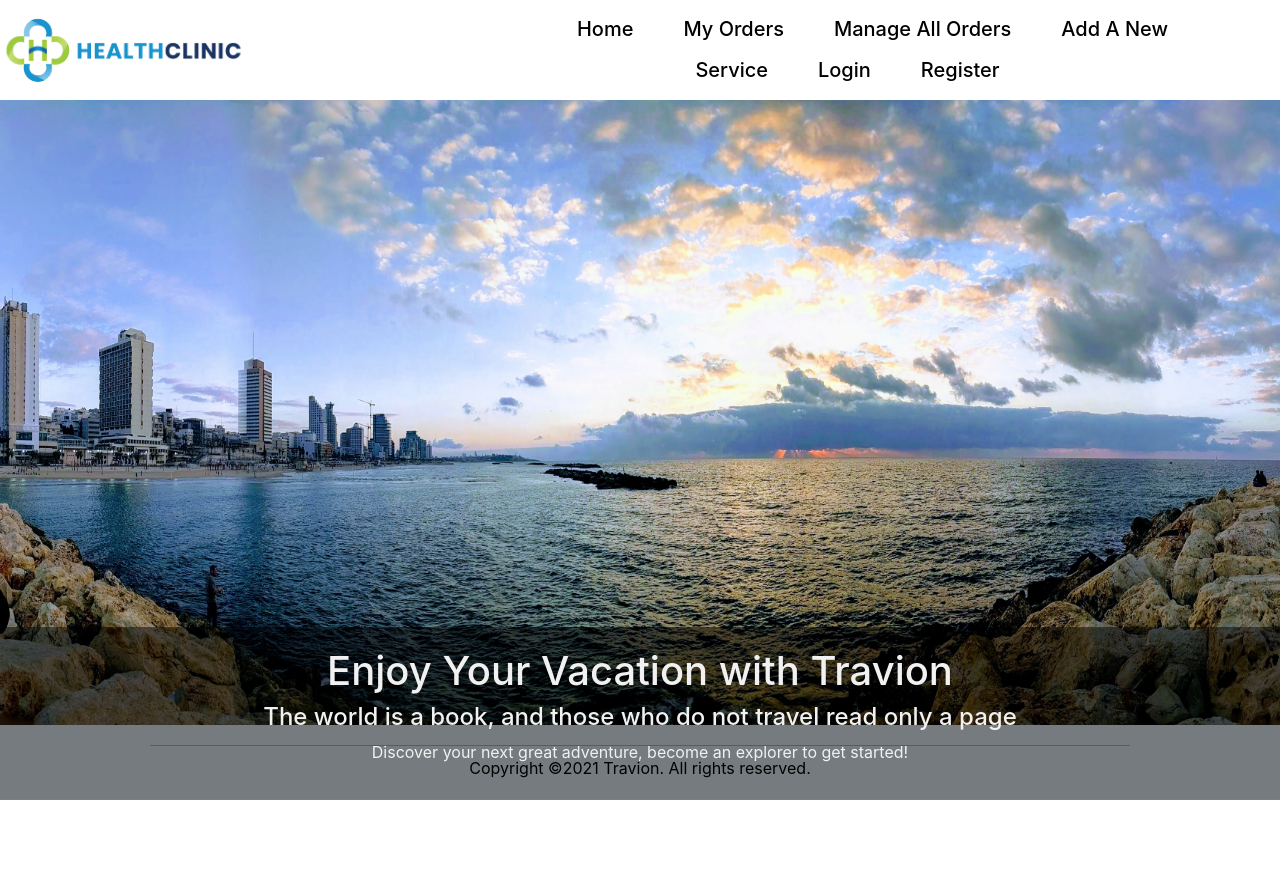
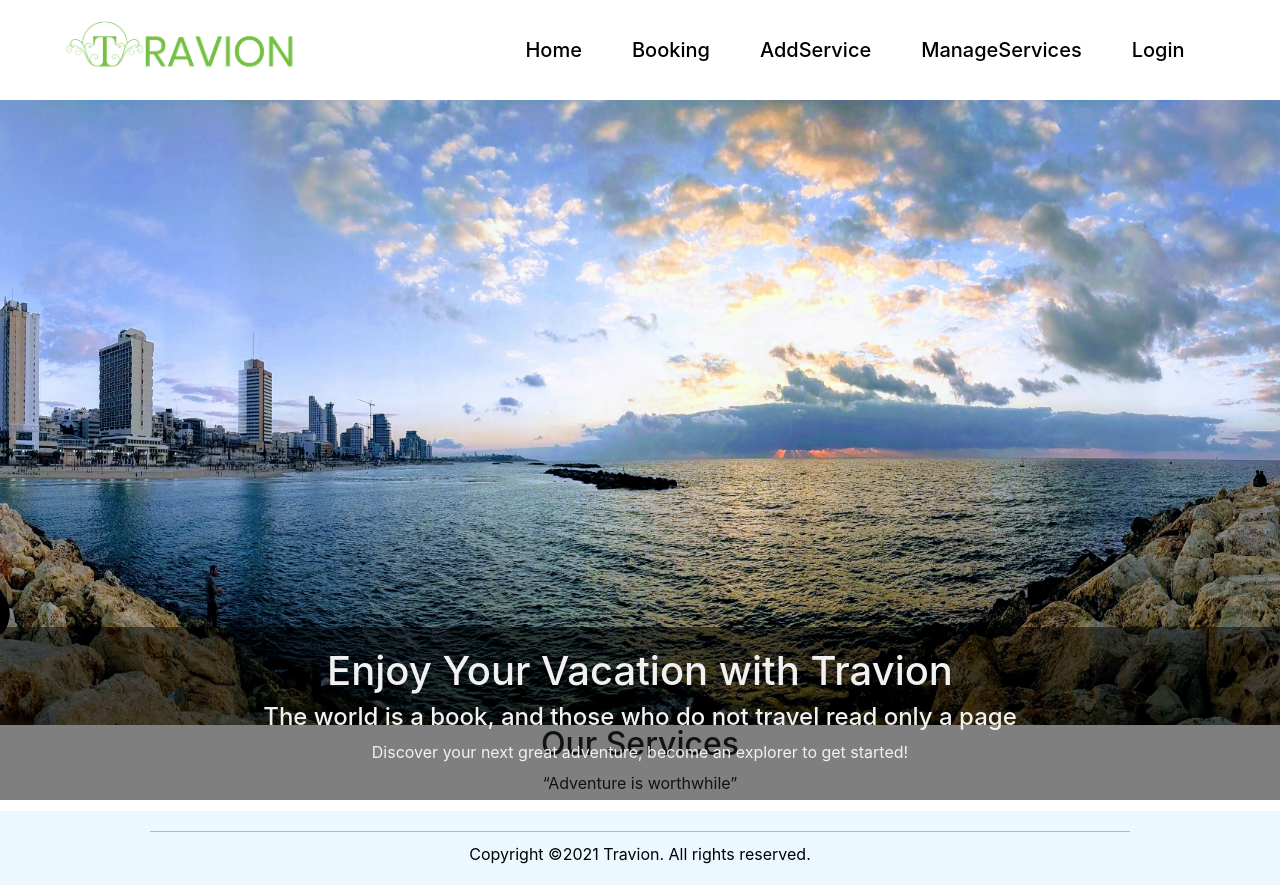
Before and after one commit to Rakibul-Hasan-max/Travion, a React (Create React App) app: page / in a window 1280 px wide. Before the commit the page ends 800 px from the top, so only its background shows below. Built offline with nearby package versions, Linux system fonts and the light colour scheme.

Commit message:
connected today

```diff
--- a/src/Pages/Header/Header.js
+++ b/src/Pages/Header/Header.js
@@ -15,11 +15,10 @@ const Header = () => {
                 </div>
                 <nav>
                     <Link to ="/home">Home</Link>
-                    <Link to ="/departments">My Orders</Link>
-                    <Link to ="/doctors">Manage All Orders</Link>
-                    <Link to ="/blog">Add A New Service</Link>
+                    <Link to ="/departments">Booking</Link>
+                    <Link to ="/doctors">AddService</Link>
+                    <Link to ="/blog">ManageServices</Link>
                     <Link to ="/login">Login</Link>
-                    <Link to="/register">Register</Link>
                     {/* {user?.email && <button onClick={logout} className="btn btn-success" >Logout</button>} */}
                 </nav>
             </div>
--- a/src/Pages/Home/Home.js
+++ b/src/Pages/Home/Home.js
@@ -11,6 +11,10 @@ const Home = () => {
                 <h4>The world is a book, and those who do not travel read only a page</h4>
                 <p>Discover your next great adventure, become an explorer to get started!</p>
             </div>
+            <div>
+                <h2>Our Services</h2>
+                <p>“Adventure is worthwhile”</p>
+            </div>
         </div>
     );
 };
```
Also changed, not shown: src/Images/logo.png.
